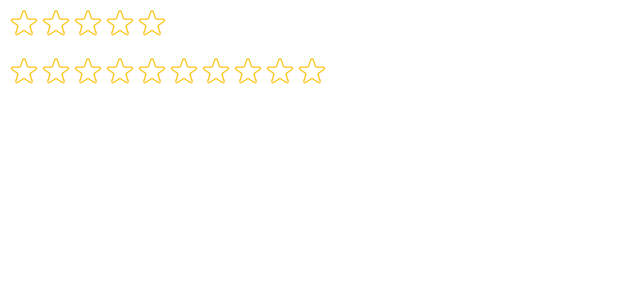
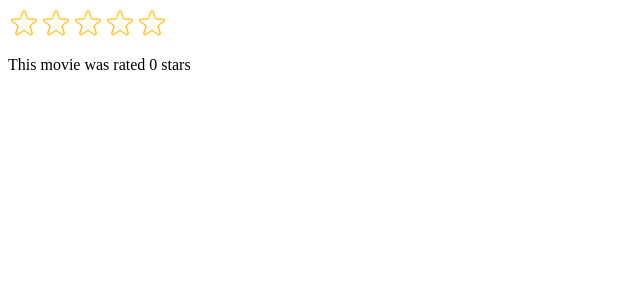
Before and after one commit to addisale27/usePopcorn, a React (Create React App) app: page / in a window 1280 px wide. Shown: the top 300 px of the page, without its empty margins (0-640 px from the left). Built offline with nearby package versions, Linux system fonts and the light colour scheme.

Commit message:
finished

```diff
--- a/src/index.js
+++ b/src/index.js
@@ -1,13 +1,26 @@
-import React from "react";
+import React, { useState } from "react";
 import ReactDOM from "react-dom/client";
 import StarRating from "./starRating";
 //import "./index.css";
 //import App from "./App";
-
+function Test() {
+  const [movieRating, setMovieRating] = useState(0);
+  return (
+    <div>
+      <StarRating onSetRating={setMovieRating} />
+      <p>This movie was rated {movieRating} stars</p>
+    </div>
+  );
+}
 const root = ReactDOM.createRoot(document.getElementById("root"));
 root.render(
   <React.StrictMode>
-    <StarRating />
-    <StarRating maxRating={10} />
+    {/* { <StarRating
+      className="test"
+      color="blue"
+      message={[`Terriable`, `bad`, `okay`, `good`, `amazing`]}
+    />
+    <StarRating defaultRating={3} color="gray" />} */}
+    <Test />
   </React.StrictMode>
 );
--- a/src/starRating.js
+++ b/src/starRating.js
@@ -1,14 +1,27 @@
 import { useState } from "react";
+import PropTypes from "prop-types";
 const containerStyle = {
   display: "flex",
   gap: "10px",
 };
 const ratingStyle = { display: "flex" };
-
+StarRating.prototype = {
+  maxRating: PropTypes.number,
+  color: PropTypes.string,
+  size: PropTypes.number,
+  className: PropTypes.string,
+  message: PropTypes.array,
+  defaultRating: PropTypes.number,
+  onSetRating: PropTypes.func,
+};
 export default function StarRating({
   maxRating = 5,
   color = `#FCC419`,
   size = 48,
+  className = ``,
+  message = [],
+  defaultRating = 0,
+  onSetRating,
 }) {
   const textStyle = {
     lineHeight: "1",
@@ -16,20 +29,20 @@ export default function StarRating({
     fontSize: `${size / 1.5}px`,
     color,
   };
-  const [rating, setRating] = useState(0);
+  const [rating, setRating] = useState(defaultRating);
   const [tempRating, setTempRating] = useState(0);
   function handleOnRate(rating) {
     setRating(rating);
+    onSetRating(rating);
   }
   function handleMoveIn(temprating) {
     setTempRating(temprating);
-    console.log(tempRating);
   }
   function handleMoveOut() {
     setTempRating(0);
   }
   return (
-    <div style={containerStyle}>
+    <div style={containerStyle} className={className}>
       <div style={ratingStyle}>
         {Array.from({ length: maxRating }, (_, i) => (
           <Star
@@ -43,14 +56,18 @@ export default function StarRating({
           />
         ))}
       </div>
-      <p style={textStyle}>{tempRating || rating || ""}</p>
+      <p style={textStyle}>
+        {message.length === maxRating
+          ? message[tempRating ? tempRating - 1 : rating - 1]
+          : tempRating || rating || ""}
+      </p>
     </div>
   );
 }
 function Star({ onRate, full, onMoveIn, onMoveOut, color, size }) {
   const starStyle = {
     width: `${size / 1.5}px`,
-    height: "48px",
+    height: `${size / 1.5}px`,
     cursor: "pointer",
     display: "block",
   };
```
